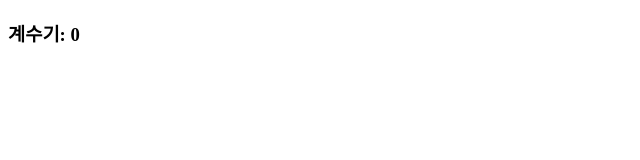
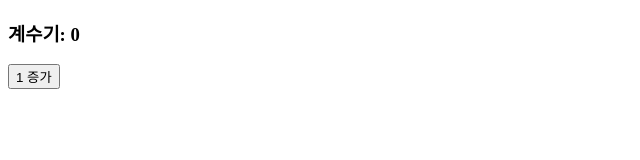
Before and after one commit to osparking/reactpro, a React (Vite) app: page / in a window 1280 px wide. Shown: the top 160 px of the page, without its empty margins (0-640 px from the left). Built offline with nearby package versions, Linux system fonts and the light colour scheme.

Commit message:
add inc button and function

```diff
--- a/src/components/Counter.jsx
+++ b/src/components/Counter.jsx
@@ -2,9 +2,15 @@ import { useState } from "react";
 
 export default function Counter() {
   const [count, setCount] = useState(0);
+  function incByOne() {
+    setCount(count + 1);
+  }
   return (
     <div>
       <h3>계수기: {count}</h3>
+      <button onClick={incByOne}>
+        1 증가
+      </button>
     </div>
   );
 }
```
